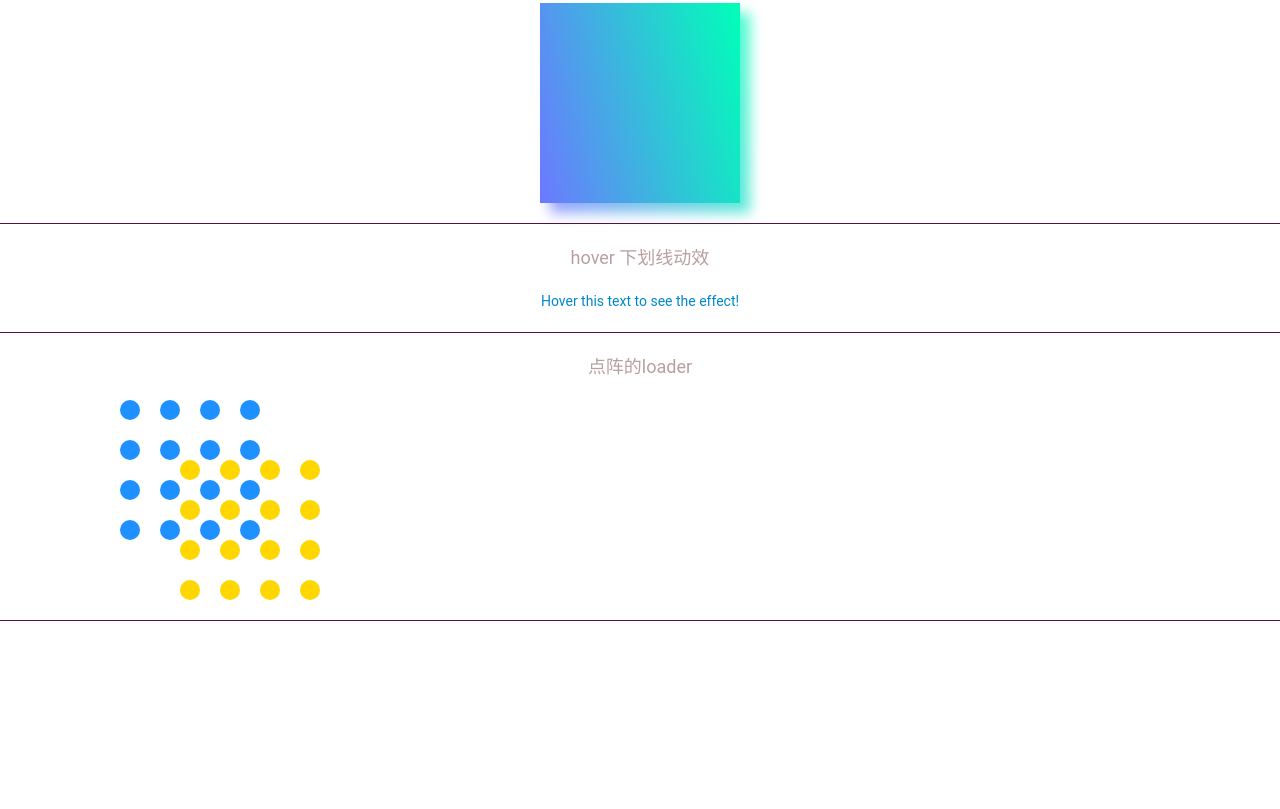
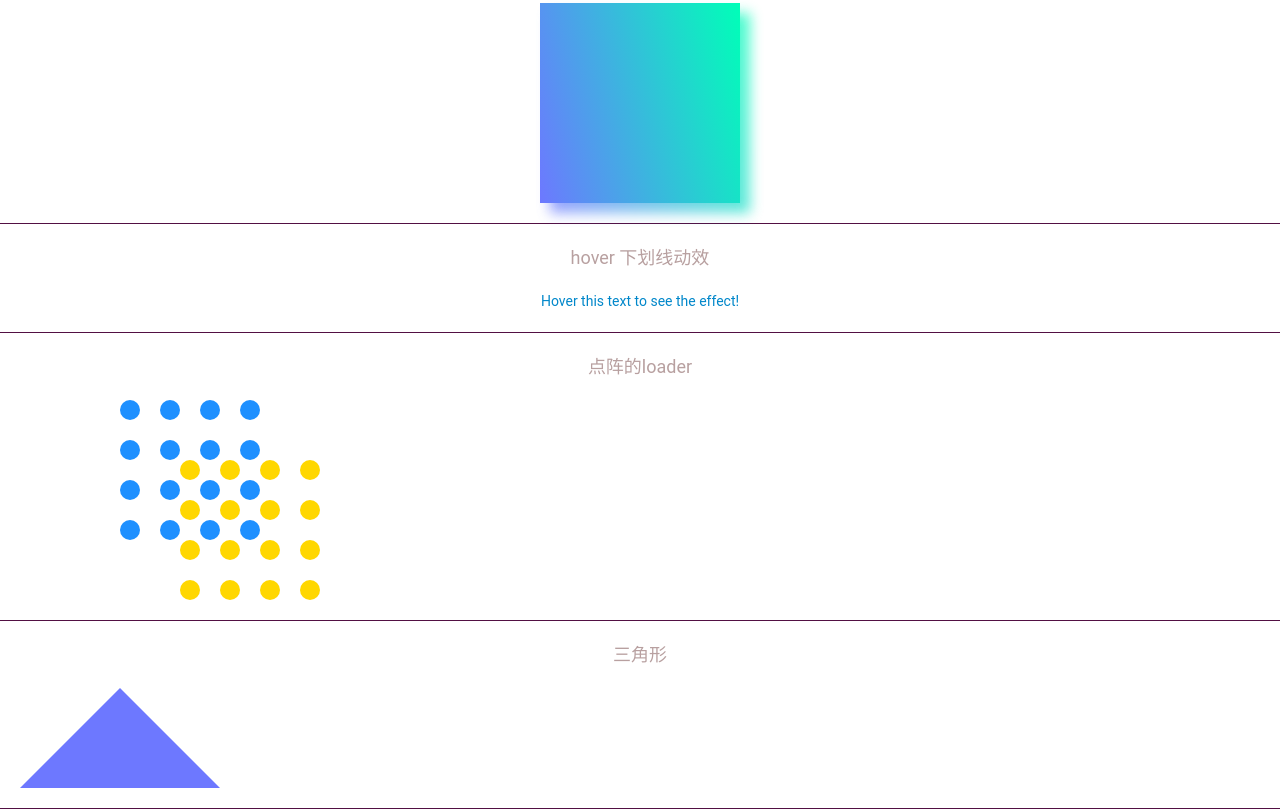
Before and after one commit to daialihexiaoniu/Code_demo, a website: page demo/cssTips/index.html in a window 1280 px wide. Shown: the part 884-1693 px from the top of the page. Before the commit the page ends 1505 px from the top, so only its background shows below. Drawn offline with Linux system fonts and the light colour scheme.

Commit message:
2019-08-28

```diff
--- a/demo/cssTips/index.css
+++ b/demo/cssTips/index.css
@@ -1,4 +1,5 @@
-html, body {
+html,
+body {
     margin: 0;
     padding: 0;
     color: #222;
@@ -45,6 +46,7 @@ section .title {
         opacity: 1;
         transform: translateY(0);
     }
+
     to {
         opacity: 0.1;
         transform: translateY(-1rem);
@@ -77,6 +79,7 @@ section .title {
     0% {
         transform: rotate(0deg);
     }
+
     100% {
         transform: rotate(360deg);
     }
@@ -93,9 +96,12 @@ section .title {
 }
 
 @keyframes loading-1 {
-  from, to {
+
+    from,
+    to {
         height: 15px;
     }
+
     50% {
         height: 35px;
     }
@@ -236,13 +242,24 @@ section .title {
     0% {
         transform: translateX(0) translateY(0);
     }
+
     25% {
         transform: translateX(3em) translateY(0);
     }
+
     50% {
         transform: translateX(3em) translateY(3em);
     }
+
     75% {
         transform: translateX(0) translateY(3em);
     }
 }
+
+.triangle {
+    border-color: transparent transparent #6d78ff transparent;
+    border-style: solid;
+    border-width: 0px 100px 100px 100px;
+    height: 0px;
+    width: 0px;
+}
--- a/demo/cssTips/index.html
+++ b/demo/cssTips/index.html
@@ -1,5 +1,6 @@
 <!DOCTYPE html>
 <html lang="en">
+
 <head>
     <meta charset="UTF-8">
     <meta name="viewport" content="width=device-width, initial-scale=1.0">
@@ -7,6 +8,7 @@
     <title>css 的一些小样式集合</title>
     <link rel="stylesheet" href="./index.css">
 </head>
+
 <body>
 
     <!-- loading -->
@@ -40,7 +42,13 @@
     <section>
         <div class="title">创建一个自定义的滚动条</div>
         <div class="custom-scrollbar">
-            <p>Lorem ipsum dolor sit amet consectetur adipisicing elit. Iure id exercitationem nulla qui repellat laborum vitae, molestias tempora velit natus. Quas, assumenda nisi. Quisquam enim qui iure, consequatur velit sit?Lorem ipsum dolor sit amet consectetur adipisicing elit. Iure id exercitationem nulla qui repellat laborum vitae, molestias tempora velit natus. Quas, assumenda nisi. Quisquam enim qui iure, consequatur velit sit?Lorem ipsum dolor sit amet consectetur adipisicing elit. Iure id exercitationem nulla qui repellat laborum vitae, molestias tempora velit natus. Quas, assumenda nisi. Quisquam enim qui iure, consequatur velit sit?</p>
+            <p>Lorem ipsum dolor sit amet consectetur adipisicing elit. Iure id exercitationem nulla qui repellat
+                laborum vitae, molestias tempora velit natus. Quas, assumenda nisi. Quisquam enim qui iure, consequatur
+                velit sit?Lorem ipsum dolor sit amet consectetur adipisicing elit. Iure id exercitationem nulla qui
+                repellat laborum vitae, molestias tempora velit natus. Quas, assumenda nisi. Quisquam enim qui iure,
+                consequatur velit sit?Lorem ipsum dolor sit amet consectetur adipisicing elit. Iure id exercitationem
+                nulla qui repellat laborum vitae, molestias tempora velit natus. Quas, assumenda nisi. Quisquam enim qui
+                iure, consequatur velit sit?</p>
         </div>
     </section>
 
@@ -54,7 +62,7 @@
         <div class="title">渐变</div>
         <div class="dynamic-shadow-parent">
             <div class="dynamic-shadow"></div>
-          </div>
+        </div>
     </section>
 
     <section>
@@ -66,5 +74,11 @@
         <div class="title">点阵的loader</div>
         <p class="square-loader"></p>
     </section>
+
+    <section>
+        <div class="title">三角形</div>
+        <p class="triangle"></p>
+    </section>
 </body>
+
 </html>
```
Lines whose indentation alone changed are shown as unchanged.
